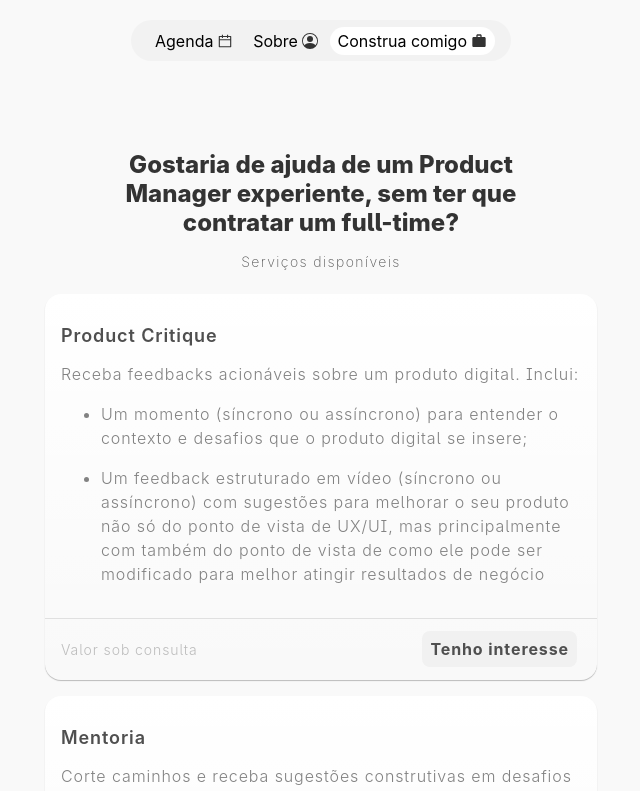
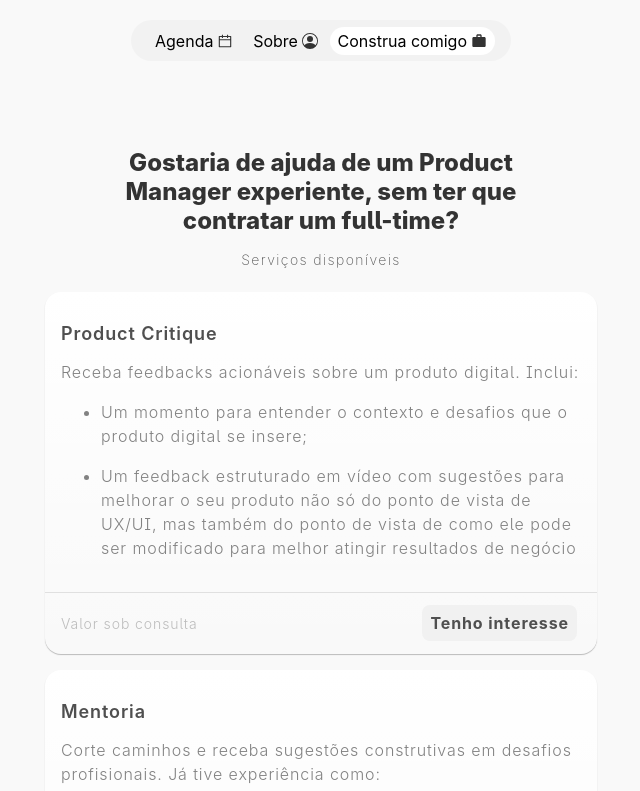
Before and after one commit to aamdias/portfolio, a React (Vite) app: page /construacomigo in a window 1280 px wide. Shown: the top 791 px of the page, without its empty margins (319-959 px from the left). Built offline with nearby package versions, Linux system fonts and the light colour scheme; a web font is replaced by a local one.

Commit message:
Adiciona blur no scroll na navbar e faz ajustes de espaçamento

```diff
--- a/src/components/Intro/intro.scss
+++ b/src/components/Intro/intro.scss
@@ -73,7 +73,7 @@
     display:flex;
     flex-direction: column;
     align-items: center;
-    padding-top: 142px;
+    padding-top: 140px;
 }
 
 .highlight {
--- a/src/components/Navbar/navbar.scss
+++ b/src/components/Navbar/navbar.scss
@@ -1,3 +1,13 @@
+.navcontainer {
+    display: flex;
+    height:58px;
+    background: transparent;
+    flex-direction: column;
+    position: fixed;
+    width:100vw;
+    transform: translate3d(0, 0, 0);
+}
+
 .navbar {
     font-size: 16px;
     display: flex;
@@ -14,6 +24,7 @@
     justify-content: space-between;
     box-sizing: border-box;
     align-items: center;
+    overflow-x: hidden;
 
     @media(max-width: 540px){
         width: 160px;
--- a/src/components/Navbar/navbar.tsx
+++ b/src/components/Navbar/navbar.tsx
@@ -32,7 +32,24 @@ function Navbar() {
         };
     }, []);
 
+    const [scrollY, setScrollY] = useState(0);
+
+    useEffect(() => {
+        const handleScroll = () => {
+            setScrollY(window.scrollY);
+        };
+
+        window.addEventListener('scroll', handleScroll);
+
+        return () => {
+            window.removeEventListener('scroll', handleScroll);
+        };
+    }, []);
+
+    const blurEffect = scrollY > 4 ? 'blur(5px)' : 'none';
+
     return (
+        <div className = "navcontainer" style={{ backdropFilter: blurEffect }}>
             <div className="navbar">
                 {tabs.map((tab) => (
                     <Link
@@ -60,6 +77,7 @@ function Navbar() {
                     </Link>
                 ))}
             </div>
+        </div>
     );
 }
 
--- a/src/data/services.json
+++ b/src/data/services.json
@@ -1,7 +1,7 @@
 [
     {
       "title": "Product Critique",
-      "description": "Receba feedbacks acionáveis sobre um produto digital. Inclui: \n\n  - Um momento (síncrono ou assíncrono) para entender o contexto e desafios que o produto digital se insere; \n\n- Um feedback estruturado em vídeo (síncrono ou assíncrono) com sugestões para melhorar o seu produto não só do ponto de vista de UX/UI, mas principalmente com também do ponto de vista de como ele pode ser modificado para melhor atingir resultados de negócio",
+      "description": "Receba feedbacks acionáveis sobre um produto digital. Inclui: \n\n  - Um momento  para entender o contexto e desafios que o produto digital se insere; \n\n- Um feedback estruturado em vídeo com sugestões para melhorar o seu produto não só do ponto de vista de UX/UI, mas também do ponto de vista de como ele pode ser modificado para melhor atingir resultados de negócio",
       "availableSlots": "03 slots disponíveis",
       "price":"Valor sob consulta",
       "externalLink": "https://wa.me/5585994319716/?text=Oi%20Alan%20tenho%20interesse%20no%20serviço%20de%20Product%20Critique"
--- a/src/index.scss
+++ b/src/index.scss
@@ -17,17 +17,32 @@ body {
   overflow-y: scroll;
 }
 
+.aboutcontainer{
+  display:flex;
+  flex-direction: column;
+  align-items: center;
+  width: calc(100vw - 16px);
+}
+
+.workwithmecontainer{
+  box-sizing: border-box;
+  display:flex;
+  flex-direction: column;
+  align-items: center;
+  width: calc(100vw - 16px);
+}
+
 .agenda{
   display:flex;
   flex-direction: column;
-  justify-content: center;
   align-items: center;
-  padding-top: 142px;
+  width: calc(100vw - 16px);
   &__content{
     width: 100%;
     display:flex;
     flex-direction: column;
     align-items: center;
+    padding-top: 140px;
   }
 }
 
@@ -35,7 +50,7 @@ body {
   display:flex;
   flex-direction: column;
   align-items: center;
-  padding-top: 142px;
+  padding-top: 140px;
 }
 
 .title {
@@ -46,7 +61,7 @@ body {
   max-width: 400px;
   font-weight: 800;
   line-height: normal;
-  margin: 8px;
+  margin: 8px 16px 8px;
   text-align: center;
 }
 
--- a/src/pages/About/index.tsx
+++ b/src/pages/About/index.tsx
@@ -26,7 +26,7 @@ const fadeInVariants = {
 
 export default function About () {
     return(
-        <>
+        <div className= "aboutcontainer">
             <Navbar />
             <motion.div
             initial="hidden"
@@ -37,7 +37,7 @@ export default function About () {
                 type: "spring",
                 stiffness: 100,
                 duration: 1 }}
-            className="About"
+            className="about"
             >
             <Intro />
             <div className = "content-wrapper">
@@ -51,6 +51,6 @@ export default function About () {
             </div>
             <Footer />
             </motion.div>
-        </>
+        </div>
     );
 }
--- a/src/pages/WorkWithMe/index.tsx
+++ b/src/pages/WorkWithMe/index.tsx
@@ -38,7 +38,7 @@ export default function WorkWithMe () {
     }
 
     return(
-        <>
+        <div className = "workwithmecontainer">
             <Navbar />
             <motion.div
             className = "buildwithme"
@@ -66,6 +66,6 @@ export default function WorkWithMe () {
             </div>
             </motion.div>
             <Footer />
-        </>
+        </div>
     );
 }
```
Also changed, not shown: src/pages/Agenda/index.tsx (indentation only). Lines whose indentation alone changed are shown as unchanged.
